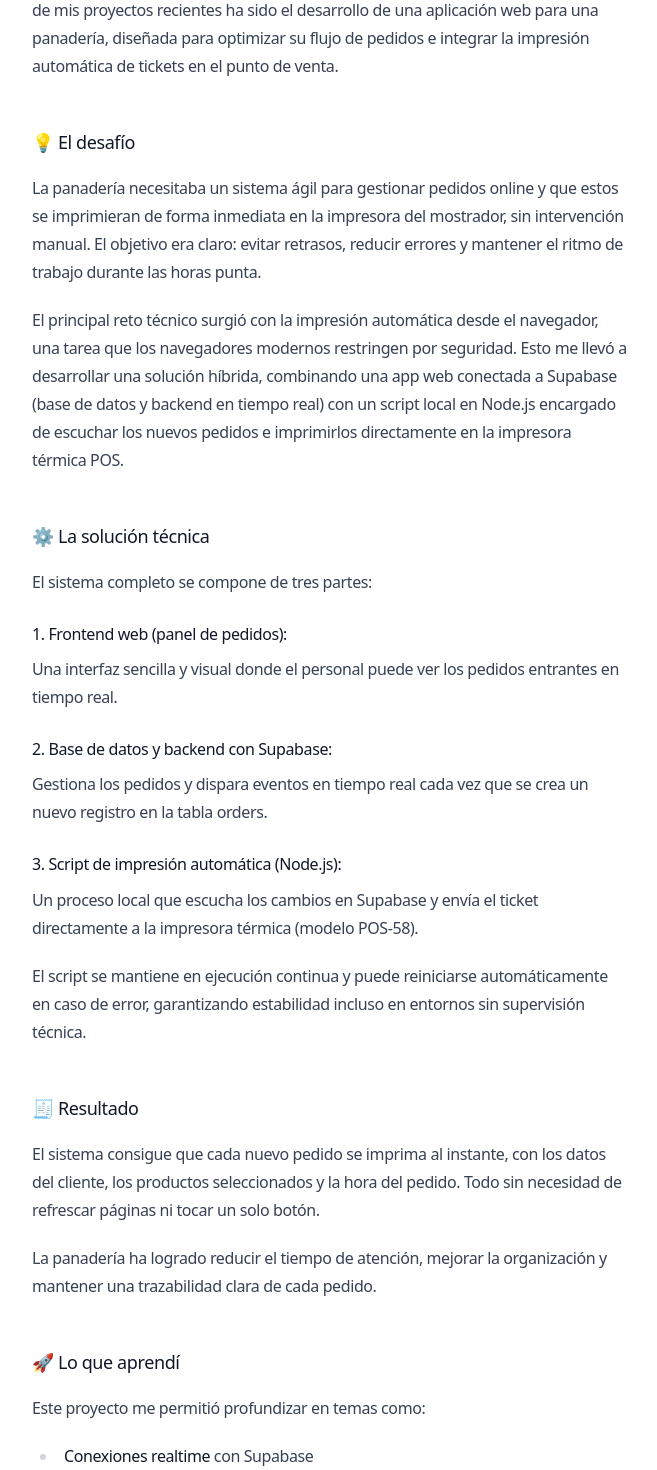
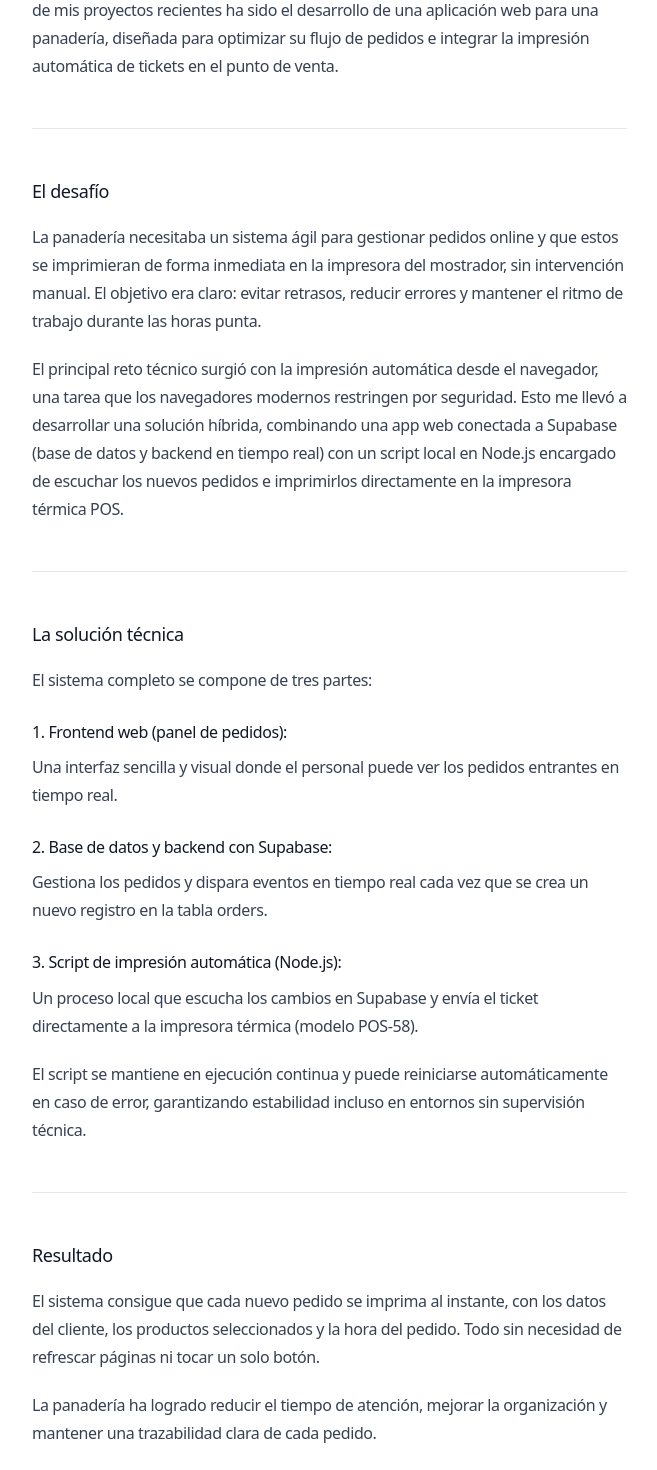
Before and after one commit to pedromoreno/tarantula, a Next.js app: page /blog/mundopan-solucion-problema-dificil in a window 1280 px wide. Shown: the part 380-1850 px from the top of the page, without its empty margins (304-961 px from the left). Built offline with nearby package versions, Linux system fonts and the light colour scheme.

Commit message:
chore: commit de cambios pendientes

```diff
--- a/app/blog/mundopan-solucion-problema-dificil/page.mdx
+++ b/app/blog/mundopan-solucion-problema-dificil/page.mdx
@@ -1,14 +1,18 @@
-# 🥖 Automatización para una panadería: App web con impresión de tickets en tiempo real
+#  Automatización para una panadería: App web con impresión de tickets en tiempo real
 
 En Tarantula Studio me gusta enfrentar retos reales con soluciones prácticas. Uno de mis proyectos recientes ha sido el desarrollo de una aplicación web para una panadería, diseñada para optimizar su flujo de pedidos e integrar la impresión automática de tickets en el punto de venta.
 
-## 💡 El desafío
+<hr />
+
+##  El desafío
 
 La panadería necesitaba un sistema ágil para gestionar pedidos online y que estos se imprimieran de forma inmediata en la impresora del mostrador, sin intervención manual. El objetivo era claro: evitar retrasos, reducir errores y mantener el ritmo de trabajo durante las horas punta.
 
 El principal reto técnico surgió con la impresión automática desde el navegador, una tarea que los navegadores modernos restringen por seguridad. Esto me llevó a desarrollar una solución híbrida, combinando una app web conectada a Supabase (base de datos y backend en tiempo real) con un script local en Node.js encargado de escuchar los nuevos pedidos e imprimirlos directamente en la impresora térmica POS.
 
-## ⚙️ La solución técnica
+<hr />
+
+##  La solución técnica
 
 El sistema completo se compone de tres partes:
 
@@ -23,13 +27,17 @@ Un proceso local que escucha los cambios en Supabase y envía el ticket directam
 
 El script se mantiene en ejecución continua y puede reiniciarse automáticamente en caso de error, garantizando estabilidad incluso en entornos sin supervisión técnica.
 
-## 🧾 Resultado
+<hr />
+
+##  Resultado
 
 El sistema consigue que cada nuevo pedido se imprima al instante, con los datos del cliente, los productos seleccionados y la hora del pedido. Todo sin necesidad de refrescar páginas ni tocar un solo botón.
 
 La panadería ha logrado reducir el tiempo de atención, mejorar la organización y mantener una trazabilidad clara de cada pedido.
 
-## 🚀 Lo que aprendí
+<hr />
+
+##  Lo que aprendí
 
 Este proyecto me permitió profundizar en temas como:
 
```
